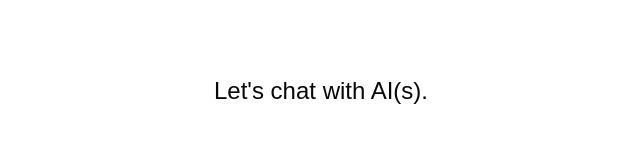
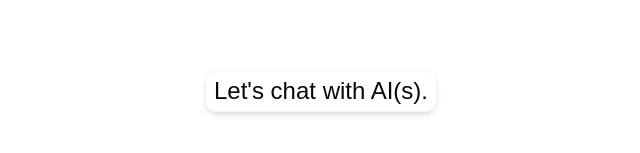
Before and after one commit to Ten2005/chatSystemFront, a Next.js app: page / in a window 1280 px wide. Shown: the part 309-462 px from the top of the page, without its empty margins (319-959 px from the left). Built offline with nearby package versions, Linux system fonts and the light colour scheme.

Commit message:
change button

```diff
--- a/app/page.tsx
+++ b/app/page.tsx
@@ -5,7 +5,7 @@ import Link from "next/link";
 export default function Home() {
   return (
     <>
-      <Link href="/chat" className="text-2xl">
+      <Link href="/chat" className="text-2xl shadow-md border border-gray-100 px-2 py-1 rounded-xl hover:text-gray-600">
         Let&apos;s chat with AI(s).
       </Link>
     </>
```
